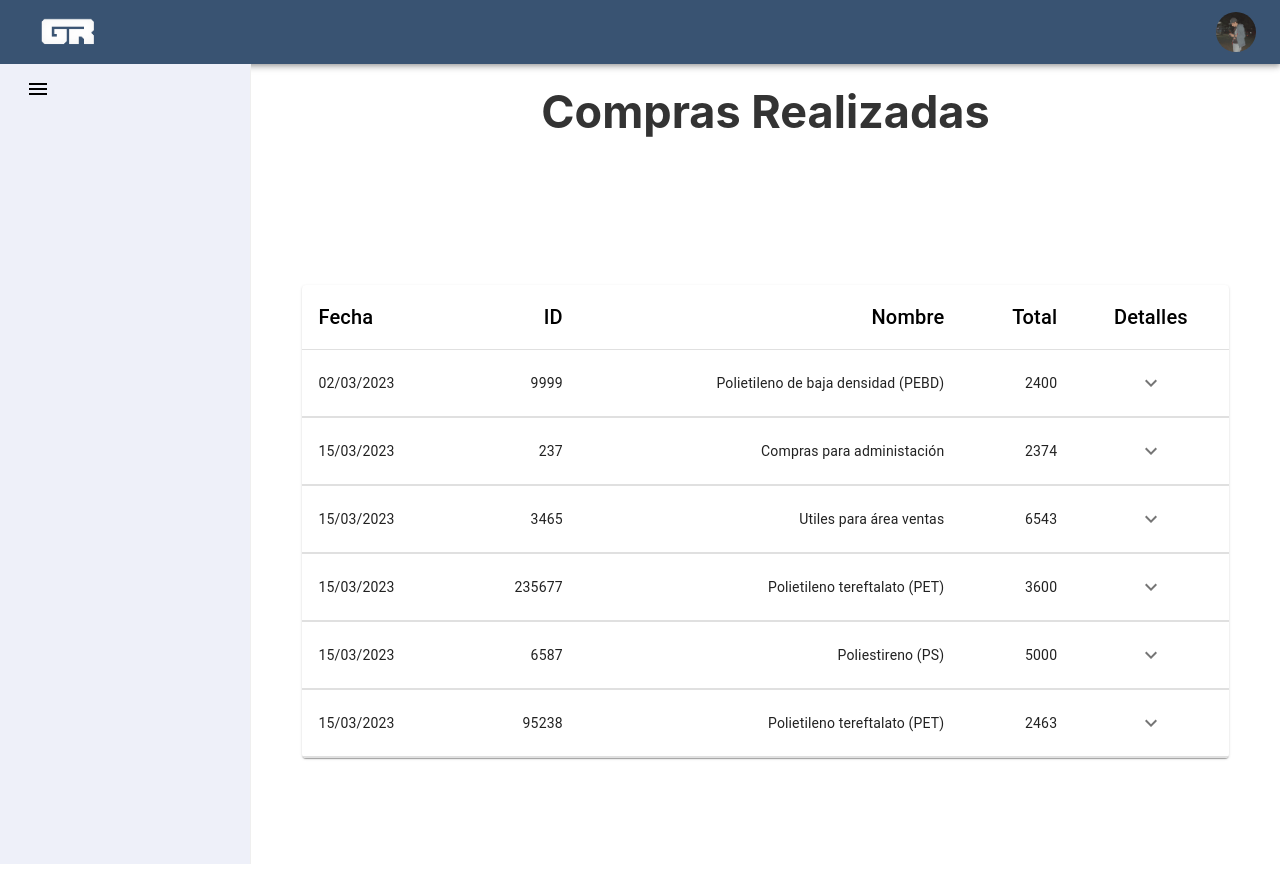
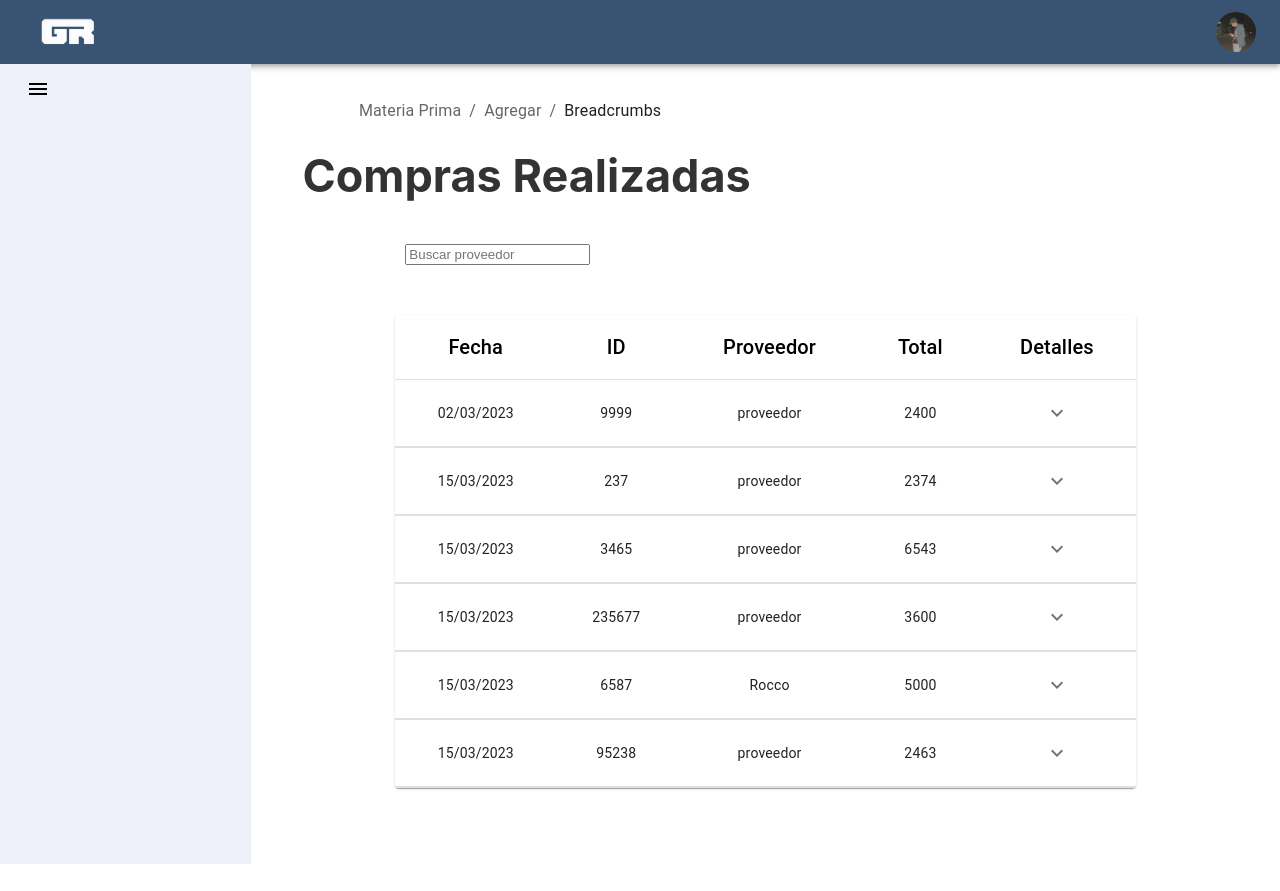
Before and after one commit to SixtoArrejin/RECIPLAS-TPI-G7, a React (Create React App) app in the folder gestion-reciplast/: page /compras-realizadas in a window 1280 px wide. Before the commit the page ends 864 px from the top, so only its background shows below. Built offline with nearby package versions, Linux system fonts and the light colour scheme.

Commit message:
Buscador agregado a compras

```diff
--- a/gestion-reciplast/src/components/TablaCompras.jsx
+++ b/gestion-reciplast/src/components/TablaCompras.jsx
@@ -18,12 +18,13 @@ import Modal from "react-overlays/Modal";
 import { useState } from 'react';
 import "../Modal.css";
 
-function createData(name, id, fecha, total) {
+function createData(descripcion, id, fecha, total, proveedor) {
   return {
-    name,
+    descripcion,
     id,
     fecha,
     total,
+    proveedor,
     history: [
       {
         name: 'Botella',
@@ -59,12 +60,12 @@ function Row(props) {
   return (
     <React.Fragment>
       <TableRow sx={{ '& > *': { borderBottom: 'unset' } }}>
-        <TableCell component="th" scope="row">
+        <TableCell component="th" scope="row" align="center" >
           {row.fecha}
         </TableCell>
-        <TableCell align="right">{row.id}</TableCell>
-        <TableCell align="right">{row.name}</TableCell>
-        <TableCell align="right">{row.total}</TableCell>
+        <TableCell align="center">{row.id}</TableCell>
+        <TableCell align="center">{row.proveedor}</TableCell>
+        <TableCell align="center">{row.total}</TableCell>
         <TableCell align="center">
           <IconButton
             aria-label="expand row"
@@ -81,10 +82,8 @@ function Row(props) {
 
             {/* Detalle de cada fila */}
             <Box sx={{ margin: 1 }}>
-              <Typography variant="h5" gutterBottom component="div">
-                Detalle de compra
-              </Typography>
-              <Typography variant="h6" color="initial">Proveedor: PlastiPro Supply</Typography>
+
+              <p><strong>Descripcion:</strong> {row.descripcion}</p>
               <Table size="small" aria-label="purchases">
                 <TableHead>
                   <TableRow>
@@ -92,17 +91,17 @@ function Row(props) {
                     <TableCell align="center">Descripcion</TableCell>
                     <TableCell align="center">P/U</TableCell>
                     <TableCell align="center">Cantidad</TableCell>
-                    <TableCell align="center">Total price ($)</TableCell>
+                    <TableCell align="center">Total ($)</TableCell>
 
                   </TableRow>
                 </TableHead>
                 <TableBody>
                   {row.history.map((historyRow) => (
                     <TableRow key={historyRow.name}>
-                      <TableCell component="th" scope="row" align="center">
+                      <TableCell component="th" scope="row" align="left">
                         {historyRow.name}
                       </TableCell>
-                      <TableCell align="center">
+                      <TableCell align="left">
                         {historyRow.descripcion}
                       </TableCell>
                       <TableCell align="center">{historyRow.pu}</TableCell>
@@ -175,12 +174,12 @@ function Row(props) {
 
 
 const rows = [
-  createData('Polietileno de baja densidad (PEBD)', 9999, "02/03/2023", 2400),
-  createData('Compras para administación', 237, "15/03/2023", 2374),
-  createData('Utiles para área ventas', 3465, "15/03/2023", 6543),
-  createData('Polietileno tereftalato (PET)', 235677, "15/03/2023", 3600),
-  createData('Poliestireno (PS)', 6587, "15/03/2023", 5000),
-  createData('Polietileno tereftalato (PET)', 95238, "15/03/2023", 2463),
+  createData('Polietileno de baja densidad (PEBD)', 9999, "02/03/2023", 2400, "proveedor"),
+  createData('Compras para administación', 237, "15/03/2023", 2374, "proveedor"),
+  createData('Utiles para área ventas', 3465, "15/03/2023", 6543, "proveedor"),
+  createData('Polietileno tereftalato (PET)', 235677, "15/03/2023", 3600, "proveedor"),
+  createData('Poliestireno (PS)', 6587, "15/03/2023", 5000, "Rocco"),
+  createData('Polietileno tereftalato (PET)', 95238, "15/03/2023", 2463, "proveedor"),
 ];
 
 export default function TablaCompras() {
@@ -191,10 +190,10 @@ export default function TablaCompras() {
           <TableHead>
             <TableRow>
 
-              <TableCell align="left"><Typography variant="h6" color="initial">Fecha</Typography></TableCell>
-              <TableCell align="right"><Typography variant="h6" color="initial">ID</Typography></TableCell>
-              <TableCell align="right"><Typography variant="h6" color="initial">Nombre</Typography></TableCell>
-              <TableCell align="right"><Typography variant="h6" color="initial">Total</Typography></TableCell>
+              <TableCell align="center"><Typography variant="h6" color="initial">Fecha</Typography></TableCell>
+              <TableCell align="center"><Typography variant="h6" color="initial">ID</Typography></TableCell>
+              <TableCell align="center"><Typography variant="h6" color="initial">Proveedor</Typography></TableCell>
+              <TableCell align="center"><Typography variant="h6" color="initial">Total</Typography></TableCell>
               <TableCell align="center"><Typography variant="h6" color="initial">Detalles</Typography></TableCell>
 
             </TableRow>
--- a/gestion-reciplast/src/pages/compras/ComprasRealizadas.jsx
+++ b/gestion-reciplast/src/pages/compras/ComprasRealizadas.jsx
@@ -1,18 +1,56 @@
 import * as React from 'react';
 import { Grid, Typography } from '@mui/material';
 import TablaCompras from '../../components/TablaCompras';
+import { useState } from 'react';
+import Navegacion from '../../components/Navegacion';
+
+function Buscador({ searchTerm, onSearchTermChange }) {
+  return (
+    <input
+      type="text"
+      value={searchTerm}
+      onChange={(e) => onSearchTermChange(e.target.value)}
+      placeholder="Buscar proveedor"
+    />
+  );
+}
 
 export default function ComprasRealizadas() {
+
+  const [searchTerm, setSearchTerm] = useState('');
+
   return (
-    <div style={{ display: 'flex', flexWrap: 'wrap', justifyContent: 'center', width:"100%" }}>
+    <div className="main-content" style={{ margin: "0", padding: "0", width: "100%" }}>
+      <div style={{ width: "100%", display: "flex", flexDirection: "column", alignItems: "flex-start" }}>
 
 
-      <div ><br /> <h1>Compras Realizadas</h1> <br /></div>
 
-      <div style={{ width:"90%" }}>
-        <TablaCompras />
+        <div style={{ marginBottom: "20px", marginLeft: "10%", marginTop: "30px" }} >
+          <Navegacion />
+        </div>
+
+
+        <div style={{ marginBottom: "20px", marginLeft: "5%" }} >
+
+          <h1> Compras Realizadas </h1>
+        </div>
+
+        <div style={{ paddingBottom: '50px', paddingLeft: "15%" }}>
+          <Buscador searchTerm={searchTerm} onSearchTermChange={setSearchTerm} />
+        </div>
+
+        <div style={{ display: "flex", justifyContent: "center", width: "100%", marginBottom: "10%" }}>
+          <div style={{ width: "72%", }}>
+            <TablaCompras />
+          </div>
+        </div>
+
+
       </div>
+    </div>
 
-    </div>
+
+
+
   );
 }
```
